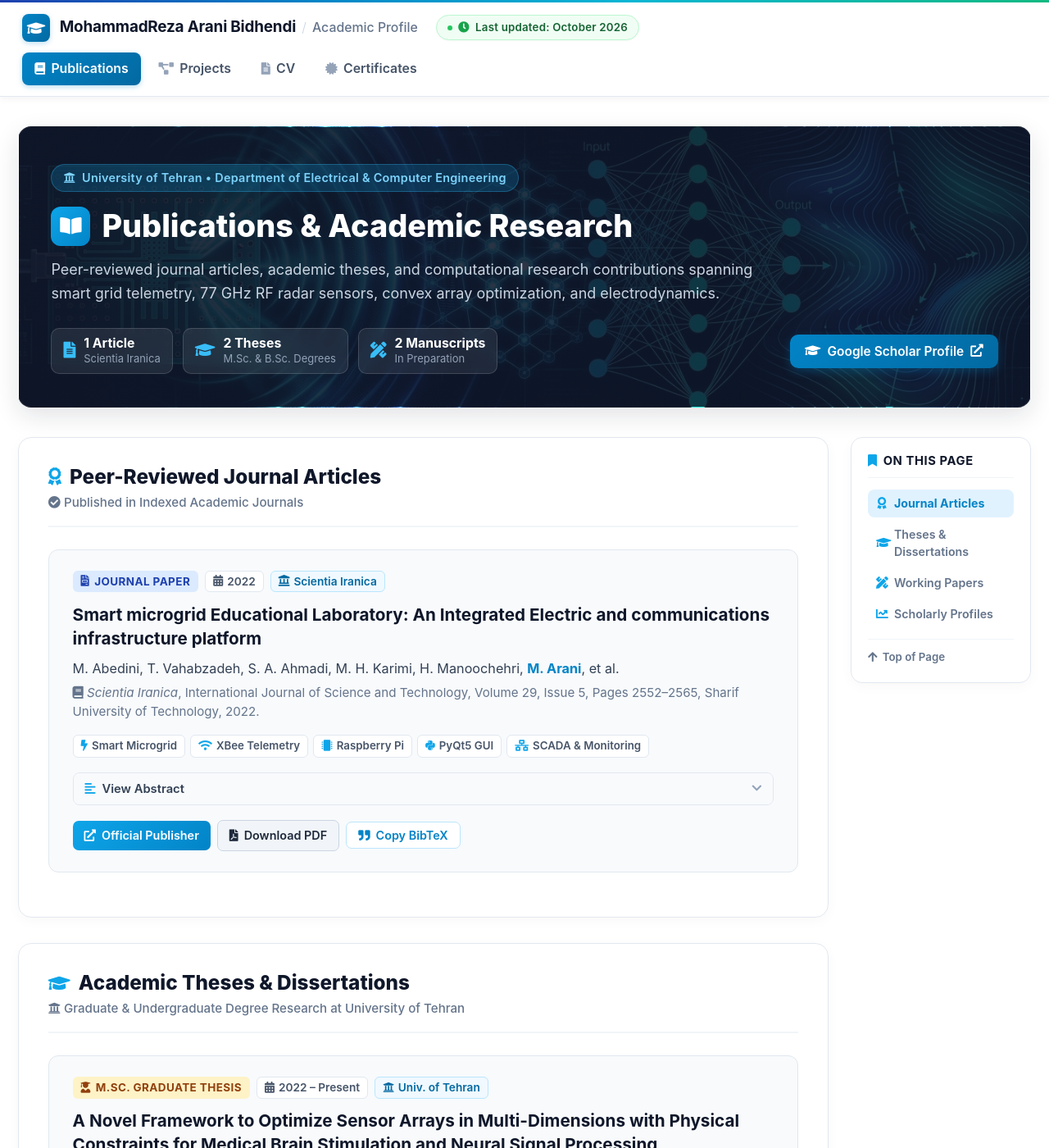
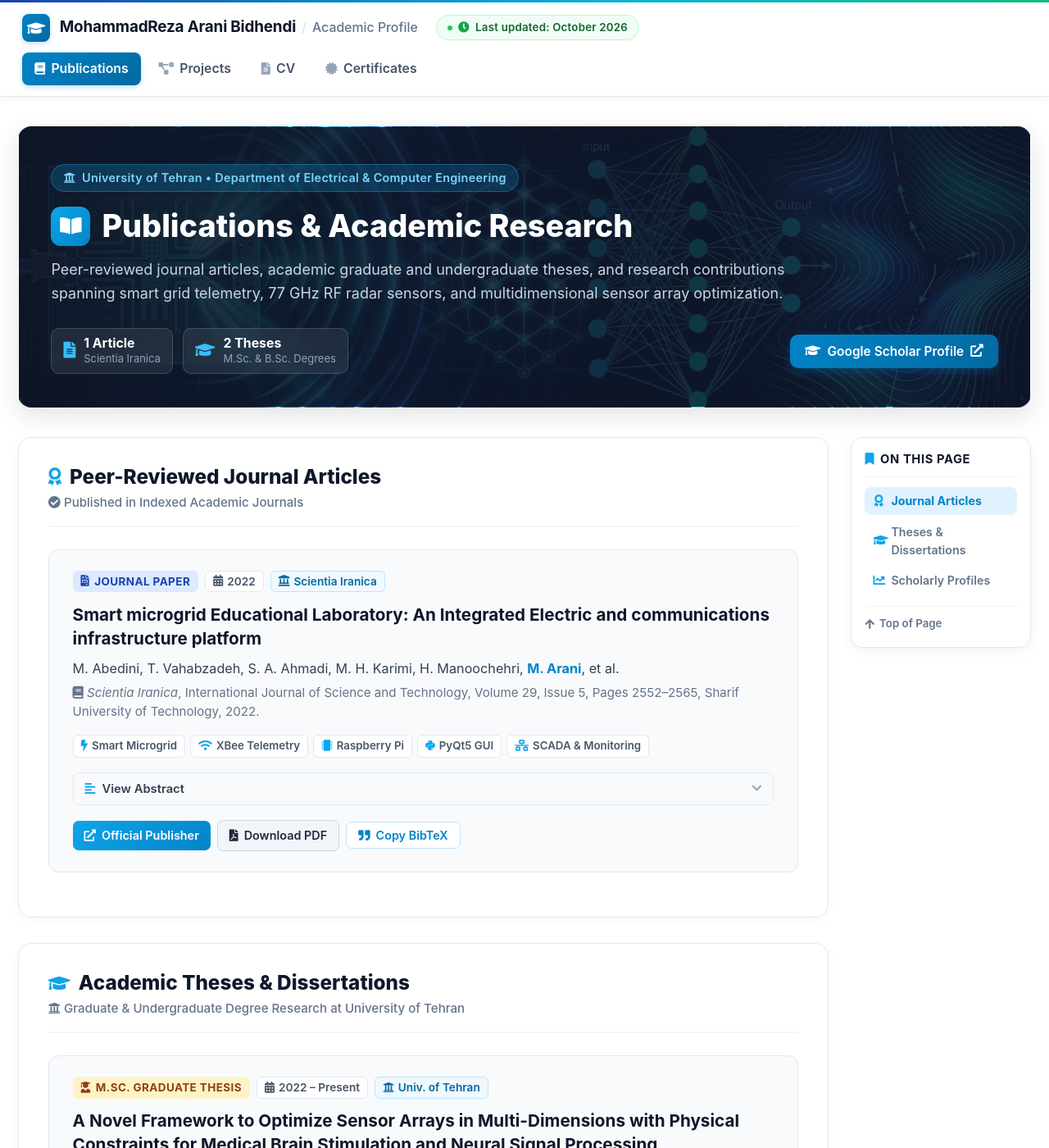
Before and after one commit to MohammadReza-Arani/MohammadReza-Arani.github.io, a Jekyll site: the page built from _pages/publications.md, in a window 1280 px wide and 1400 px high. Shown: the whole window at 82% size. Built offline with Jekyll 4.4.1, drawn with Linux system fonts in a browser that asks for light colours; some of the changed text lies outside the part shown.

Commit message:
Fix publications and CV floating TOC stickiness and remove working papers section

```diff
--- a/_pages/publications.md
+++ b/_pages/publications.md
@@ -22,7 +22,7 @@ redirect_from:
         <span>Publications &amp; Academic Research</span>
       </h1>
       <p class="pub-hero-subtitle">
-        Peer-reviewed journal articles, academic theses, and computational research contributions spanning smart grid telemetry, 77 GHz RF radar sensors, convex array optimization, and electrodynamics.
+        Peer-reviewed journal articles, academic graduate and undergraduate theses, and research contributions spanning smart grid telemetry, 77 GHz RF radar sensors, and multidimensional sensor array optimization.
       </p>
       <div class="pub-hero-stats">
         <div class="pub-stat-pill">
@@ -37,13 +37,6 @@ redirect_from:
           <div class="pub-stat-info">
             <span class="pub-stat-val">2 Theses</span>
             <span class="pub-stat-lbl">M.Sc. &amp; B.Sc. Degrees</span>
-          </div>
-        </div>
-        <div class="pub-stat-pill">
-          <span class="pub-stat-icon"><i class="fas fa-pencil-ruler"></i></span>
-          <div class="pub-stat-info">
-            <span class="pub-stat-val">2 Manuscripts</span>
-            <span class="pub-stat-lbl">In Preparation</span>
           </div>
         </div>
         <a href="https://scholar.google.com/citations?hl=en&user=hgi3rPAAAAAJ" target="_blank" rel="noopener noreferrer" class="pub-scholar-btn">
@@ -249,82 +242,7 @@ redirect_from:
         </div>
       </section>
 
-      <!-- Section 3: Working Papers & Manuscripts in Preparation -->
-      <section class="pub-section-card" id="working-papers">
-        <div class="pub-section-header">
-          <div class="pub-section-title-wrap">
-            <span class="pub-section-icon"><i class="fas fa-pencil-ruler"></i></span>
-            <h2 class="pub-section-title">Working Papers &amp; Preprints</h2>
-          </div>
-          <span class="pub-section-subtitle"><i class="fas fa-hourglass-half"></i> Current Research Manuscripts in Preparation</span>
-        </div>
-
-        <div class="pub-entry-card working-card">
-          <div class="pub-entry-badge-row">
-            <span class="pub-type-badge prep"><i class="fas fa-edit"></i> In Preparation</span>
-            <span class="pub-year-badge"><i class="fas fa-calendar-alt"></i> 2024</span>
-            <span class="pub-venue-badge"><i class="fas fa-calculator"></i> Applied Optimization</span>
-          </div>
-
-          <h3 class="pub-entry-title">
-            Quadratic Cost-Function Optimization for Conformal Antenna Arrays with Coupled Electromagnetic Constraints
-          </h3>
-
-          <p class="pub-entry-authors">
-            <strong>MohammadReza Arani Bidhendi</strong>
-          </p>
-
-          <p class="pub-entry-venue">
-            Investigation of second-order cone programming (SOCP) and semidefinite relaxation (SDR) methods to synthesize non-planar antenna array patterns while minimizing sidelobe levels (SLL) and controlling reactive near-field mutual coupling.
-          </p>
-
-          <div class="pub-tag-list">
-            <span class="pub-tag"><i class="fas fa-square-root-alt"></i> Quadratic Cost</span>
-            <span class="pub-tag"><i class="fas fa-satellite"></i> Pattern Synthesis</span>
-            <span class="pub-tag"><i class="fas fa-sliders-h"></i> SLL Minimization</span>
-          </div>
-
-          <div class="pub-actions-bar">
-            <a href="{{ base_path }}/Projects/#convex-opt" class="pub-btn pub-btn-primary">
-              <i class="fas fa-code"></i> Explore Optimization Project
-            </a>
-          </div>
-        </div>
-
-        <div class="pub-entry-card working-card">
-          <div class="pub-entry-badge-row">
-            <span class="pub-type-badge prep"><i class="fas fa-edit"></i> In Preparation</span>
-            <span class="pub-year-badge"><i class="fas fa-calendar-alt"></i> 2024</span>
-            <span class="pub-venue-badge"><i class="fas fa-laptop-code"></i> Computational Electrodynamics</span>
-          </div>
-
-          <h3 class="pub-entry-title">
-            High-Performance 2D/3D Finite-Difference Time-Domain (FDTD) Solvers with Unsplit Convolutional PML Formulations
-          </h3>
-
-          <p class="pub-entry-authors">
-            <strong>MohammadReza Arani Bidhendi</strong>
-          </p>
-
-          <p class="pub-entry-venue">
-            Custom vectorized Python and MATLAB electrodynamic solvers implementing Yee grid discretization, total-field scattered-field (TFSF) excitation, and CPML boundaries for microwave planar scattering analysis.
-          </p>
-
-          <div class="pub-tag-list">
-            <span class="pub-tag"><i class="fas fa-cubes"></i> FDTD Electrodynamics</span>
-            <span class="pub-tag"><i class="fas fa-border-all"></i> CPML Boundaries</span>
-            <span class="pub-tag"><i class="fab fa-python"></i> Vectorized Python</span>
-          </div>
-
-          <div class="pub-actions-bar">
-            <a href="{{ base_path }}/Projects/#fdtd-em" class="pub-btn pub-btn-primary">
-              <i class="fas fa-code"></i> Explore FDTD Project
-            </a>
-          </div>
-        </div>
-      </section>
-
-      <!-- Section 4: Scholarly Profiles & Citation Indices -->
+      <!-- Section 3: Scholarly Profiles & Citation Indices -->
       <section class="pub-section-card" id="citation-metrics">
         <div class="pub-section-header">
           <div class="pub-section-title-wrap">
@@ -348,7 +266,7 @@ redirect_from:
             <div class="profile-box-icon"><i class="fab fa-researchgate"></i></div>
             <div class="profile-box-info">
               <span class="profile-box-name">ResearchGate</span>
-              <span class="profile-box-sub">RG Score &bull; Research Network &bull; Preprints</span>
+              <span class="profile-box-sub">RG Score &bull; Research Network &bull; Publications</span>
             </div>
             <i class="fas fa-chevron-right profile-box-arrow"></i>
           </a>
@@ -396,12 +314,6 @@ redirect_from:
               </a>
             </li>
             <li class="pub-toc-item">
-              <a href="#working-papers" class="pub-toc-link" onclick="scrollToPubSection('working-papers'); return false;">
-                <span class="pub-toc-icon"><i class="fas fa-pencil-ruler"></i></span>
-                <span class="pub-toc-text">Working Papers</span>
-              </a>
-            </li>
-            <li class="pub-toc-item">
               <a href="#citation-metrics" class="pub-toc-link" onclick="scrollToPubSection('citation-metrics'); return false;">
                 <span class="pub-toc-icon"><i class="fas fa-chart-line"></i></span>
                 <span class="pub-toc-text">Scholarly Profiles</span>
@@ -439,7 +351,6 @@ redirect_from:
       <ul class="pub-mobile-drawer-list">
         <li><a href="#journal-articles" onclick="togglePubMobileDrawer(false); scrollToPubSection('journal-articles'); return false;"><i class="fas fa-award"></i> Journal Articles</a></li>
         <li><a href="#theses-dissertations" onclick="togglePubMobileDrawer(false); scrollToPubSection('theses-dissertations'); return false;"><i class="fas fa-graduation-cap"></i> Theses &amp; Dissertations</a></li>
-        <li><a href="#working-papers" onclick="togglePubMobileDrawer(false); scrollToPubSection('working-papers'); return false;"><i class="fas fa-pencil-ruler"></i> Working Papers</a></li>
         <li><a href="#citation-metrics" onclick="togglePubMobileDrawer(false); scrollToPubSection('citation-metrics'); return false;"><i class="fas fa-chart-line"></i> Scholarly Profiles</a></li>
       </ul>
     </nav>
@@ -494,7 +405,7 @@ function togglePubMobileDrawer(open) {
 
 // Active TOC indicator on scroll
 window.addEventListener('scroll', function() {
-  var sections = ['journal-articles', 'theses-dissertations', 'working-papers', 'citation-metrics'];
+  var sections = ['journal-articles', 'theses-dissertations', 'citation-metrics'];
   var scrollPos = window.scrollY + 120;
   for (var i = sections.length - 1; i >= 0; i--) {
     var el = document.getElementById(sections[i]);
@@ -670,11 +581,11 @@ window.addEventListener('scroll', function() {
   box-shadow: 0 6px 16px rgba(2, 132, 199, 0.45);
 }
 
-/* Page Layout */
+/* Page Layout - Crucial: align-items stretch allows sticky TOC sidebar to span full content height */
 .pub-page-layout {
   display: flex;
+  align-items: stretch;
   gap: 1.5rem;
-  align-items: flex-start;
   width: 100%;
 }
 
@@ -766,7 +677,6 @@ window.addEventListener('scroll', function() {
 .pub-type-badge.journal { background: #dbeafe; color: #1e40af; }
 .pub-type-badge.msc { background: #fef3c7; color: #92400e; }
 .pub-type-badge.bsc { background: #e0e7ff; color: #3730a3; }
-.pub-type-badge.prep { background: #f1f5f9; color: #475569; }
 
 .pub-year-badge {
   font-size: 0.76rem;
@@ -1063,24 +973,27 @@ window.addEventListener('scroll', function() {
   min-width: 220px;
   max-width: 220px;
   flex-shrink: 0;
+  align-self: stretch; /* Crucial: stretches full column height so sticky works */
+  position: relative;
 }
 
 .pub-sticky-toc-box {
+  position: -webkit-sticky;
   position: sticky;
-  top: 90px;
+  top: 80px;
+  max-height: calc(100vh - 95px);
+  overflow-y: auto;
   background: #ffffff;
   border: 1px solid #e2e8f0;
   border-radius: 14px;
-  padding: 1.1rem;
-  box-shadow: 0 4px 16px rgba(0, 0, 0, 0.03);
-  max-height: calc(100vh - 120px);
-  overflow-y: auto;
+  padding: 1rem 0.9rem;
+  box-shadow: 0 4px 16px rgba(15, 23, 42, 0.05);
 }
 
 .pub-toc-header {
   border-bottom: 1px solid #f1f5f9;
-  padding-bottom: 0.6rem;
-  margin-bottom: 0.75rem;
+  padding-bottom: 0.65rem;
+  margin-bottom: 0.65rem;
 }
 
 .pub-toc-title {
```
Also changed, not shown: _pages/cv.md (+9 -6 lines).
